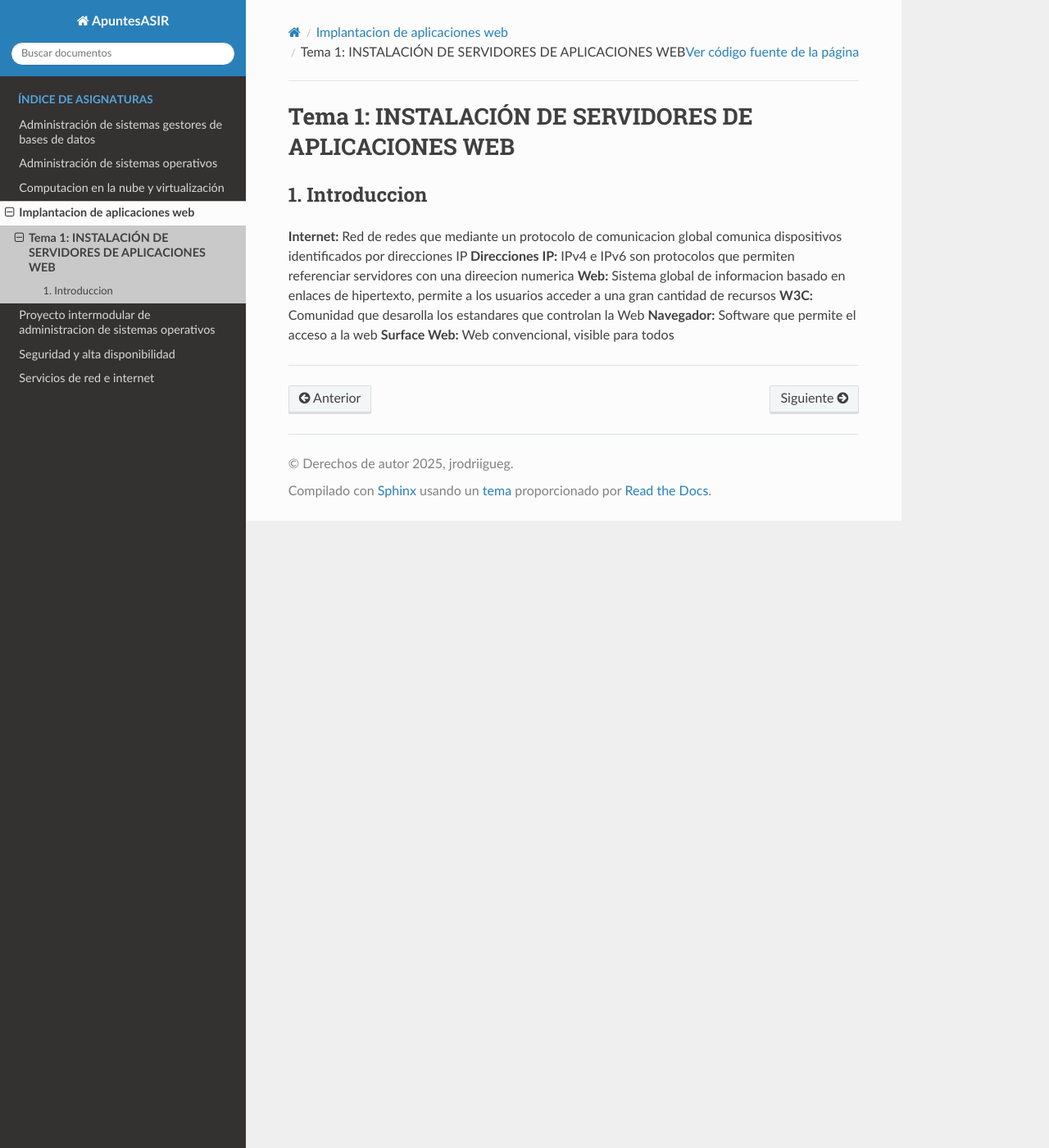
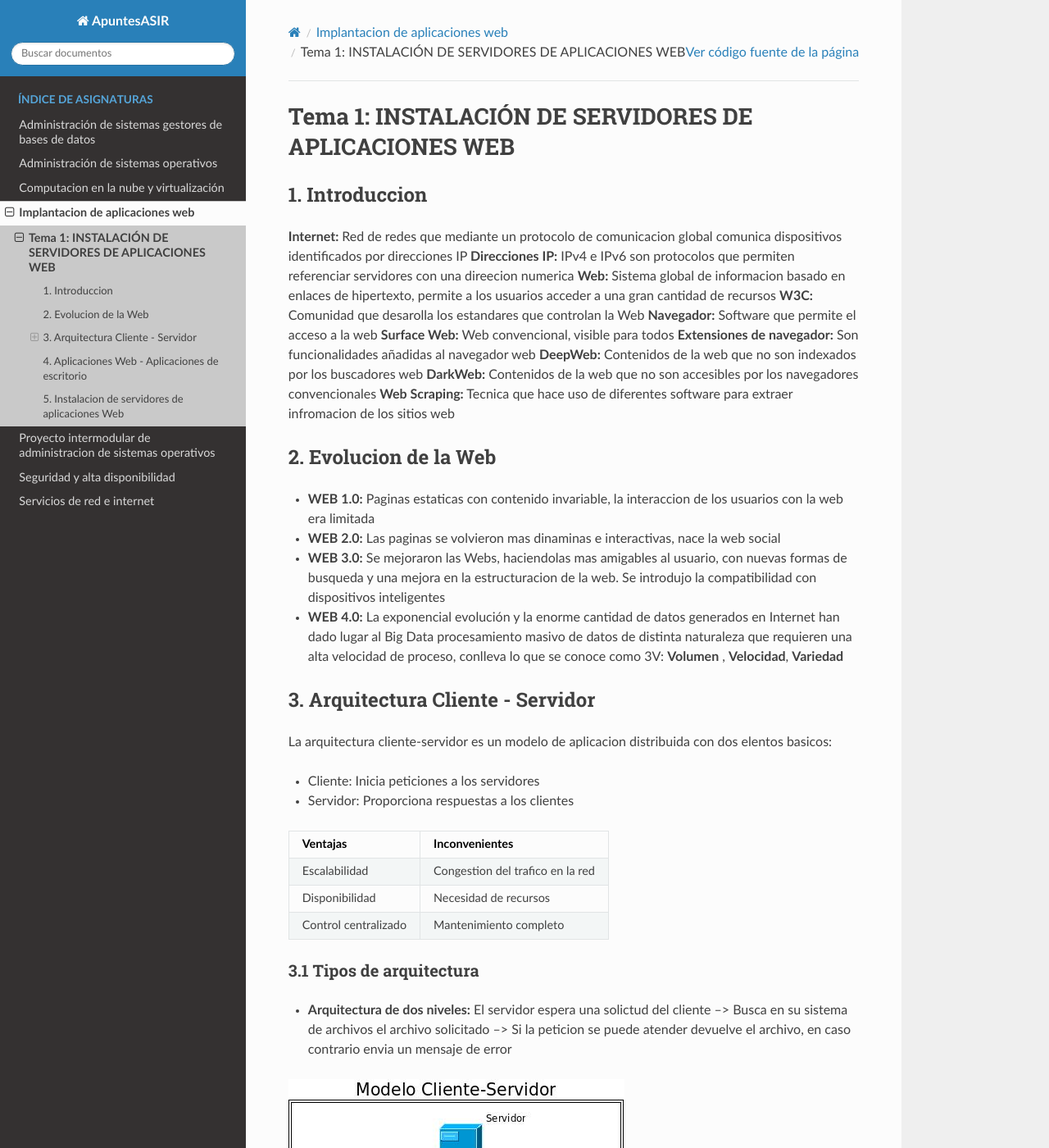
Before and after one commit to jrodriiguezg/ApuntesASIR, a Sphinx documentation site: the page built from docs/implantacion-de-aplicaciones-web/instalacion-de-servidores-de-aplicaciones-web.md, in a window 1280 px wide and 1400 px high. Shown: the whole window at 82% size. Built offline with Sphinx 7.4.7 and the Read the Docs theme 3.1.0, drawn with Linux system fonts in a browser that asks for light colours; pages that are not in the unit, such as notebooks, are missing from menus; some of the changed text lies outside the part shown.

Commit message:
new file:   docs/implantacion-de-aplicaciones-web/images/3niveles.gif 	new file:   docs/implantacion-de-aplicaciones-web/images/Cliente-servidor.jpg 	modified:   docs/implantacion-de-aplicaciones-web/instalacion-de-servidores-de-aplicaciones-web.md

```diff
--- a/docs/implantacion-de-aplicaciones-web/instalacion-de-servidores-de-aplicaciones-web.md
+++ b/docs/implantacion-de-aplicaciones-web/instalacion-de-servidores-de-aplicaciones-web.md
@@ -8,4 +8,55 @@
 **W3C:** Comunidad que desarolla los estandares que controlan la Web
 **Navegador:** Software que permite el acceso a la web
 **Surface Web:** Web convencional, visible para todos
-****
+**Extensiones de navegador:** Son funcionalidades añadidas al navegador web
+**DeepWeb:** Contenidos de la web que no son indexados por los buscadores web
+**DarkWeb:** Contenidos de la web que no son accesibles por los navegadores convencionales
+**Web Scraping:** Tecnica que hace uso de diferentes software para extraer infromacion de los sitios web
+
+## 2. Evolucion de la Web
+
+- **WEB 1.0:** Paginas estaticas con contenido invariable, la interaccion de los usuarios con la web era limitada
+- **WEB 2.0:** Las paginas se volvieron mas dinaminas e interactivas, nace la web social
+- **WEB 3.0:** Se mejoraron las Webs, haciendolas mas amigables al usuario, con nuevas formas de busqueda y una mejora en la estructuracion de la web. Se introdujo la compatibilidad con dispositivos inteligentes
+- **WEB 4.0:** La exponencial evolución y la enorme cantidad de datos generados en Internet han dado lugar al Big Data procesamiento masivo de datos de distinta naturaleza que requieren una alta velocidad de proceso, conlleva lo que se conoce como 3V: **Volumen** , **Velocidad**, **Variedad**
+
+## 3. Arquitectura Cliente - Servidor
+La arquitectura cliente-servidor es un modelo de aplicacion distribuida con dos elentos basicos:
+
+- Cliente: Inicia peticiones a los servidores
+- Servidor: Proporciona respuestas a los clientes
+
+
+| Ventajas | Inconvenientes|
+|----------|----------|
+| Escalabilidad | Congestion del trafico en la red |
+| Disponibilidad | Necesidad de recursos |
+|Control centralizado | Mantenimiento completo |
+
+### 3.1 Tipos de arquitectura
+
+- **Arquitectura de dos niveles:**
+El servidor espera una solictud del cliente -->  Busca en su sistema de archivos el archivo solicitado --> Si la peticion se puede atender devuelve el archivo, en caso contrario envia un mensaje de error
+
+![Dos_niveles](images/Cliente-servidor.jpg)
+
+- **Arquitectura de tres niveles:**
+El cliente realiza una peticion al servidor --> El servidor hace uso de otro servidor para atender las peticiones (Servidor de aplicaciones) --> Otro servidor proporciona los datos al servidor de aplicaciones (servidor de datos)
+
+![Tres_niveles](images/3niveles.gif)
+
+- **Paradigma modelo-vista-controlador (MVC):** Separa en diferentes capas la arquitectura de una aplicacion software. Las aplicaciones web tienen las siguientes capas:
+    - **Vista**
+    - **Controlador**
+    - **Modelo**
+
+## 4. Aplicaciones Web - Aplicaciones de escritorio
+
+- **Aplicacion de escritorio:** Aplicaciones que se desarolla para un determinado sistema operativo
+- **Aplicacion Web:** Aplicacion accesible a traves de un navegador.
+- **Progresive web apps (WPA):** Son un hibrido entre aplicaciones web y aplicaciones de escritorio
+
+## 5. Instalacion de servidores de aplicaciones Web
+Un servidor web es un software y hardware encargado de atender las peticiones de los clientes de la web, un ejemplo de un servidor web puede ser: **Apache**
+
+Otra solucion a la instalacion de servidores web, es el uso de contenedores como **docker**, que ofrecen todo el sistema de un servidor dentro de un paquete de servicios y que permiten el facil despliegue de replicas de manera inmensa haciendo uso de soluciones como **Kubernetes** o **docker swarm**.
```
Also changed, not shown: docs/implantacion-de-aplicaciones-web/images/3niveles.gif (added), docs/implantacion-de-aplicaciones-web/images/Cliente-servidor.jpg (added).
